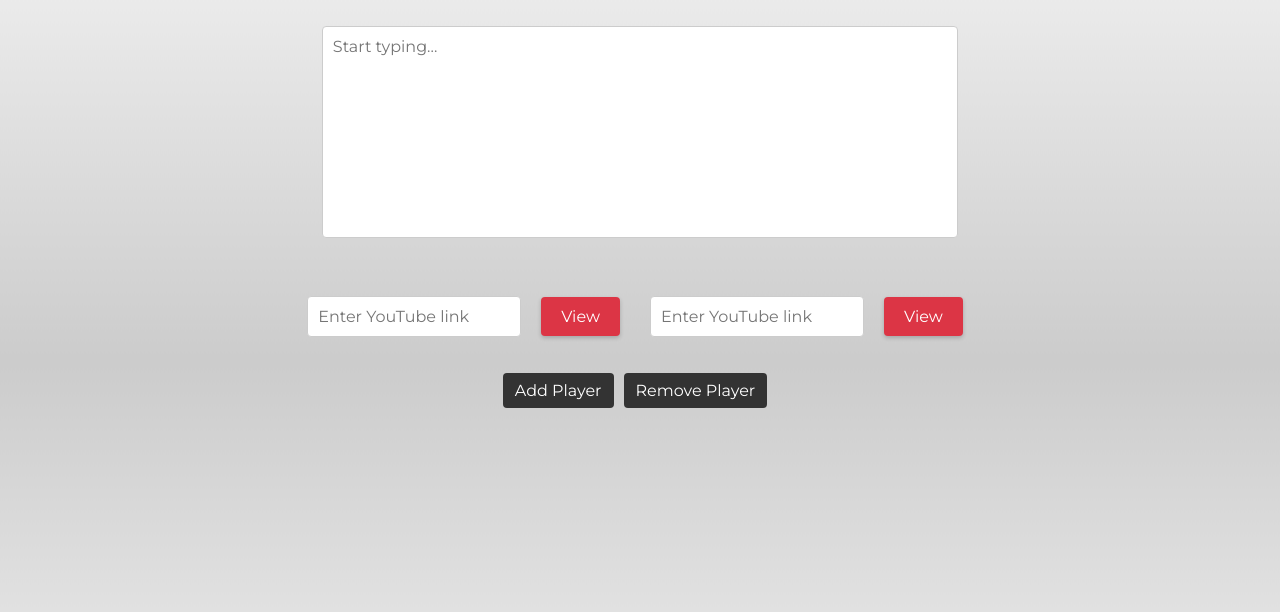
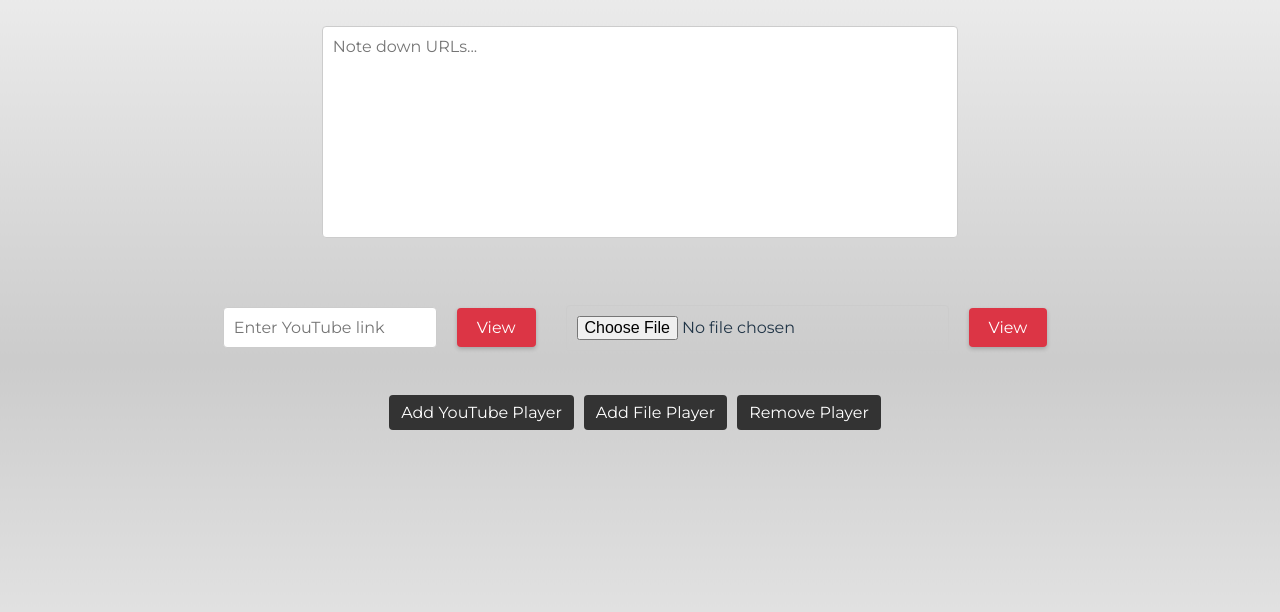
Before and after one commit to ArmSiwatK/play-multiple-videos, a React (Vite) app: page / in a window 1280 px wide. Shown: the top 612 px of the page. Built offline with nearby package versions, Linux system fonts and the light colour scheme.

Commit message:
FilePlayer start

```diff
--- /dev/null
+++ b/src/components/FilePlayer/FilePlayer.css
@@ -0,0 +1,72 @@
+.file-player-container {
+    display: flex;
+    flex-direction: column;
+    align-items: center;
+    max-width: 800px;
+    margin: 5% auto;
+}
+
+.file-player-row {
+    display: flex;
+    align-items: center;
+    margin-bottom: 10px;
+    width: 100%;
+}
+
+.file-player-input-wrapper {
+    flex: 1;
+    display: flex;
+    align-items: center;
+    position: relative;
+}
+
+.file-player-input {
+    padding: 10px;
+    margin-right: 10px;
+    width: 100%;
+    border: 1px solid #ccc;
+    border-radius: 4px;
+    font-size: 16px;
+    font-family: 'Montserrat', sans-serif;
+    overflow: hidden;
+    text-overflow: ellipsis;
+    white-space: nowrap;
+}
+
+.file-player-button {
+    margin: auto 10px;
+    padding: 10px 20px;
+    border: none;
+    background-color: #dc3545;
+    color: #fff;
+    cursor: pointer;
+    font-size: 16px;
+    border-radius: 4px;
+    transition: background-color 0.3s ease;
+    box-shadow: 0 2px 4px rgba(0, 0, 0, 0.2);
+}
+
+#button-close {
+    margin-right: 0;
+    margin-left: 10px;
+}
+
+.file-player-button:hover {
+    background-color: #c82333;
+}
+
+.file-player-media-wrapper {
+    width: 100%;
+    height: 0;
+    padding-bottom: 56.25%;
+    position: relative;
+    overflow: hidden;
+}
+
+.file-player-media {
+    position: absolute;
+    top: 0;
+    left: 0;
+    width: 100%;
+    border: none;
+}
--- /dev/null
+++ b/src/components/FilePlayer/FilePlayer.jsx
@@ -0,0 +1,56 @@
+import React, { useState } from 'react';
+import './FilePlayer.css';
+
+const FilePlayer = () => {
+    const [file, setFile] = useState(null);
+    const [isMediaVisible, setIsMediaVisible] = useState(false);
+
+    const handleFileChange = (event) => {
+        const uploadedFile = event.target.files[0];
+        setFile(uploadedFile);
+    };
+
+    const handleEnterClick = () => {
+        if (!file) {
+            return;
+        }
+
+        setIsMediaVisible(true);
+    };
+
+    const handleCloseClick = () => {
+        setFile(null);
+        setIsMediaVisible(false);
+    };
+
+    return (
+        <div className="file-player-container">
+            <div className="file-player-row">
+                <input
+                    type="file"
+                    onChange={handleFileChange}
+                    className="file-player-input"
+                />
+                <button onClick={handleEnterClick} className="file-player-button">
+                    View
+                </button>
+                {isMediaVisible && (
+                    <button onClick={handleCloseClick} className="file-player-button" id="button-close">
+                        Close
+                    </button>
+                )}
+            </div>
+            {isMediaVisible && (
+                <div className="file-player-media-wrapper">
+                    {file.type.startsWith('audio/') ? (
+                        <audio controls src={URL.createObjectURL(file)} className="file-player-media"></audio>
+                    ) : (
+                        <video controls src={URL.createObjectURL(file)} className="file-player-media"></video>
+                    )}
+                </div>
+            )}
+        </div>
+    );
+};
+
+export default FilePlayer;
--- a/src/components/NotePad/NotePad.jsx
+++ b/src/components/NotePad/NotePad.jsx
@@ -16,7 +16,7 @@ const NotePad = () => {
                 onChange={handleChange}
                 rows={10}
                 cols={50}
-                placeholder="Start typing..."
+                placeholder="Note down URLs..."
             />
         </div>
     );
--- a/src/components/PlayerArray/PlayerArray.jsx
+++ b/src/components/PlayerArray/PlayerArray.jsx
@@ -1,30 +1,35 @@
 import React from 'react';
 import YouTubePlayer from '../YouTubePlayer/YouTubePlayer';
+import FilePlayer from '../FilePlayer/FilePlayer';
 import './PlayerArray.css';
 
 const PlayerArray = () => {
-    const initialPlayerCount = 2;
-    const [playerCount, setPlayerCount] = React.useState(initialPlayerCount);
+    const [players, setPlayers] = React.useState(['youtube', 'file']);
 
-    const handleAddPlayer = () => {
-        setPlayerCount(prevCount => prevCount + 1);
+    const handleAddYouTubePlayer = () => {
+        setPlayers(prevPlayers => [...prevPlayers, 'youtube']);
+    };
+
+    const handleAddFilePlayer = () => {
+        setPlayers(prevPlayers => [...prevPlayers, 'file']);
     };
 
     const handleRemovePlayer = () => {
-        setPlayerCount(prevCount => Math.max(prevCount - 1, 0));
+        setPlayers(prevPlayers => prevPlayers.slice(0, prevPlayers.length - 1));
     };
 
     return (
         <div className="player-array-container">
             <div className="player-array-players">
-                {Array.from({ length: playerCount }, (_, index) => (
+                {players.map((playerType, index) => (
                     <div key={`player-${index + 1}`} className="player-array-player">
-                        <YouTubePlayer />
+                        {playerType === 'youtube' ? <YouTubePlayer /> : <FilePlayer />}
                     </div>
                 ))}
             </div>
             <div className="player-array-buttons">
-                <button onClick={handleAddPlayer}>Add Player</button>
+                <button onClick={handleAddYouTubePlayer}>Add YouTube Player</button>
+                <button onClick={handleAddFilePlayer}>Add File Player</button>
                 <button onClick={handleRemovePlayer}>Remove Player</button>
             </div>
         </div>
```
